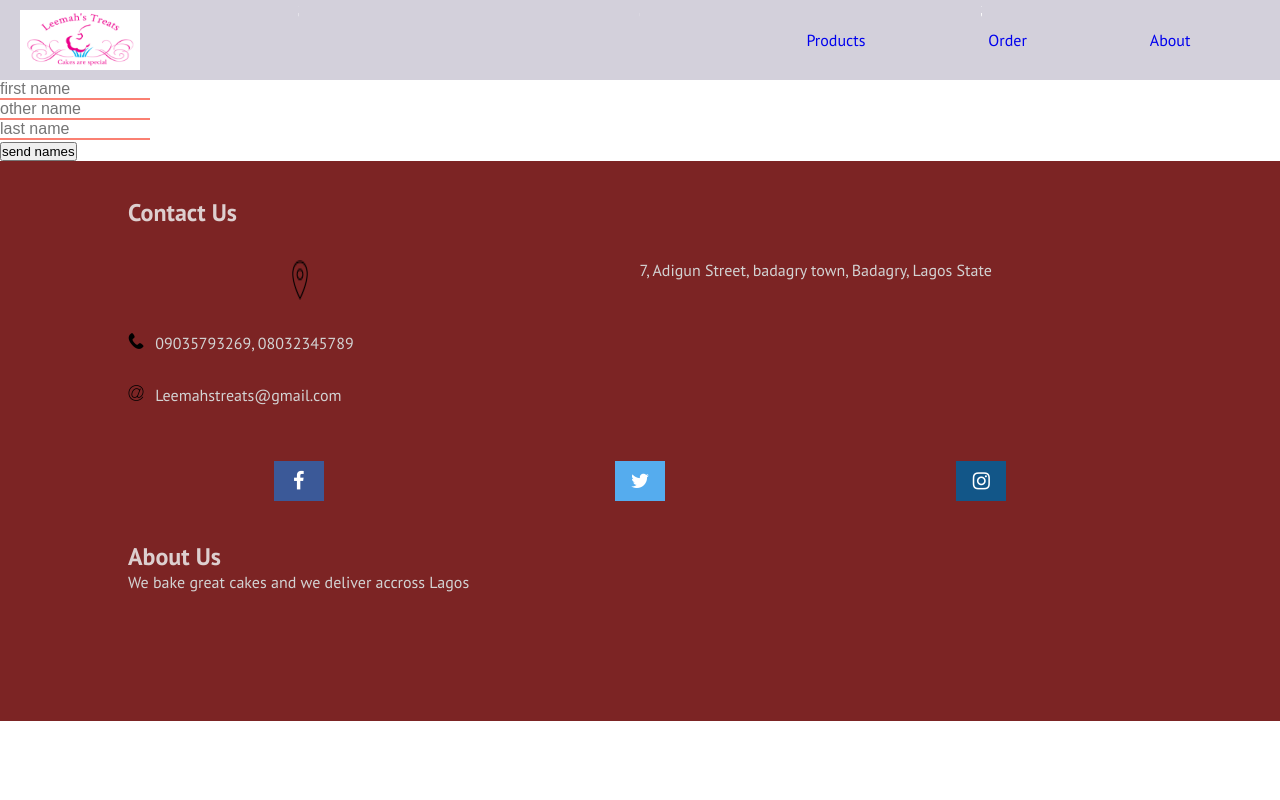
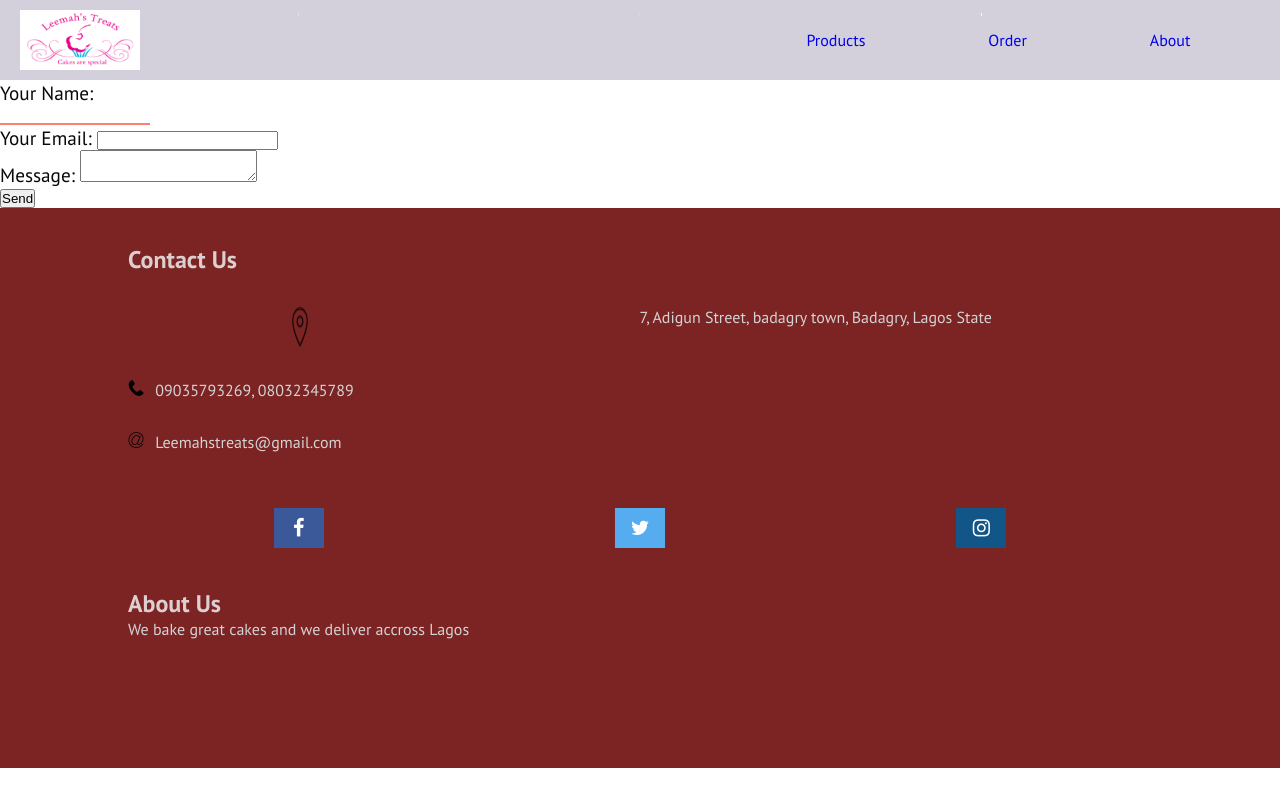
Before and after one commit to sulaimon-olaniran/cakes-ordering-app, a React (Create React App) app: page /order in a window 1280 px wide. Built offline with nearby package versions, Linux system fonts and the light colour scheme.

Commit message:
extra tests

```diff
--- a/public/index.html
+++ b/public/index.html
@@ -30,6 +30,12 @@
     <title>React App</title>
   </head>
   <body>
+    <form name="contact" netlify netlify-honeypot="bot-field" hidden>
+      <input type="text" name="name" />
+      <input type="email" name="email" />
+      <textarea name="message"></textarea>
+    </form>
+
     <noscript>You need to enable JavaScript to run this app.</noscript>
     <div id="root"></div>
     <!--
--- a/src/TestFormPage.js
+++ b/src/TestFormPage.js
@@ -3,13 +3,20 @@
 const TestFormPage = () => {
 
     return (
-        <form name="userName" method="Post" data-netlify="true" data-netlify-recaptcha="true">
-            <input type="text" name="firstName" placeholder="first name" />
-            <input type ="text" name="otherName" placeholder="other name" />
-            <input type="text" name="lastName" placeholder="last name" />
-
-             <div data-netlify-recaptcha="true" ></div>
-            <input type="submit" value="send names" />
+        <form name="contact" method="post">
+          <input type="hidden" name="form-name" value="contact" />
+          <p>
+            <label>Your Name: <input type="text" name="name"/></label>
+          </p>
+          <p>
+            <label>Your Email: <input type="email" name="email"/></label>
+          </p>
+          <p>
+            <label>Message: <textarea name="message"></textarea></label>
+          </p>
+          <p>
+            <button type="submit">Send</button>
+          </p>
         </form>
     )
 }
```
